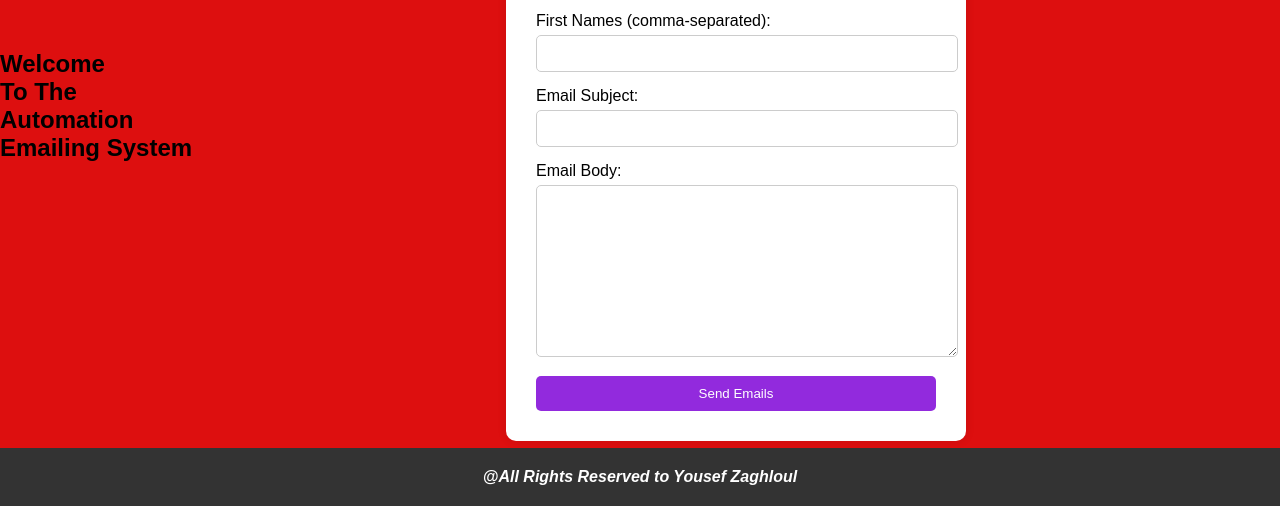
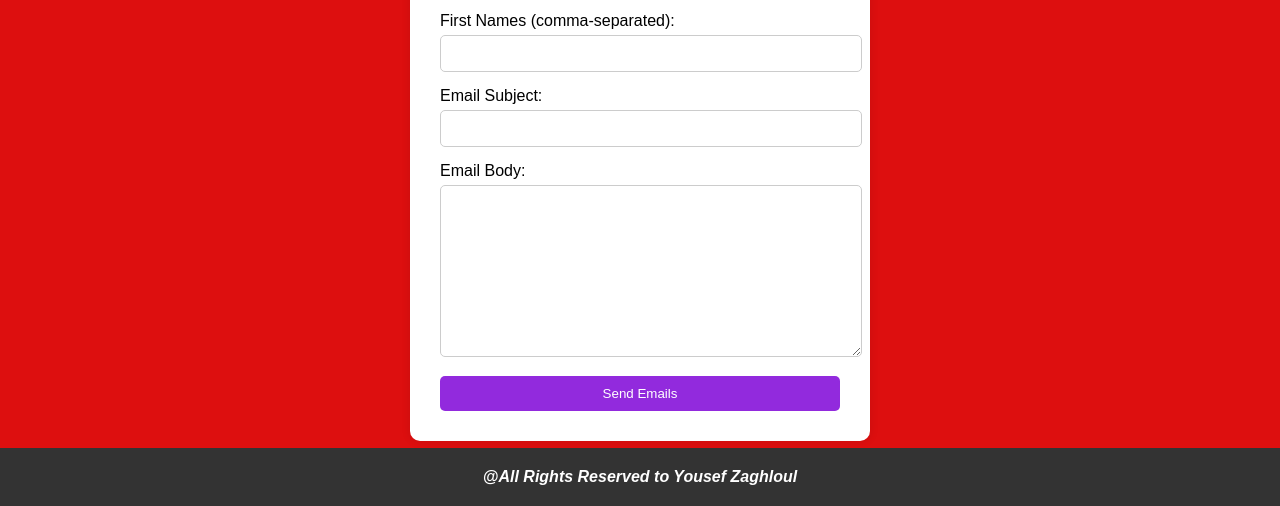
Before and after one commit to Yousef9Amr/Email-Sender, a website: page public/index.html in a window 1280 px wide. Shown: the part 294-800 px from the top of the page. Drawn offline with Linux system fonts and the light colour scheme.

Commit message:
removing floating effect, shadow, and animation to the heading and container

```diff
--- a/public/index.html
+++ b/public/index.html
@@ -8,12 +8,7 @@
     <link rel="stylesheet" href="style.css">
 </head>
 <body>
-    <h2 class="heading">
-        Welcome<br>
-        To The<br>
-        Automation<br>
-        Emailing System
-    </h2>
+
     <div class="container">
         <a href="https://retailo.net/" target="_blank" class="logo-link">
             <img src="Retailo.png" alt="Logo" class="logo">
@@ -89,7 +84,6 @@
     <script>
         window.onload = function() {
             document.querySelector('.container').classList.add('show'); // Add the 'show' class to start the animation
-            document.querySelector('.heading').classList.add('show'); // Add the 'show' class for the heading
         };
     </script>
 
```
